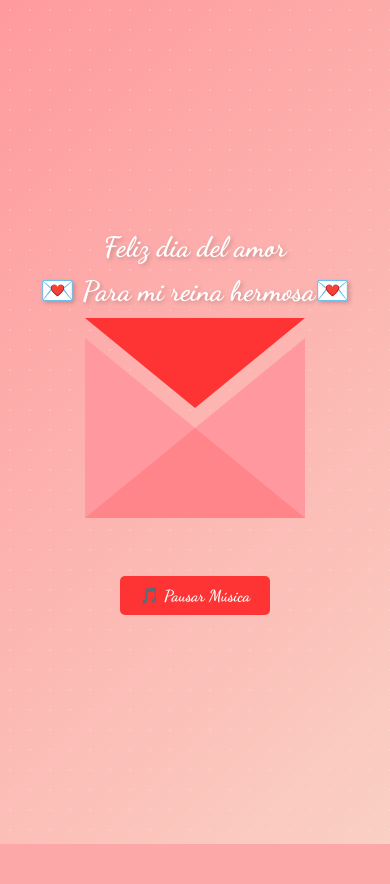
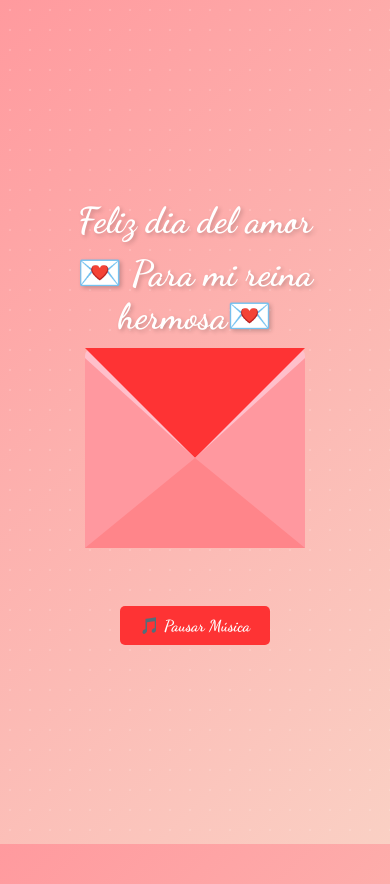
Before and after one commit to AaroonDaniel/AaroonDaniel.github.io, a PHP site: page / in a window 390 px wide. Shown: the top 884 px of the page. Before the commit the page ends 844 px from the top, so only its background shows below. Run offline with PHP 8.4, Linux system fonts and the light colour scheme.

Commit message:
styles.css

```diff
--- a/styles.css
+++ b/styles.css
@@ -139,8 +139,27 @@ body {
     background-color: #ff858a;
 }
 
-/* 📱 RESPONSIVE DESIGN */
 @media (max-width: 480px) {
+
+    /* Interior de la carta */
+    .inside {
+        position: absolute;
+        top: 0;
+        left: 0;
+        width: 100%;
+        height: 100%;
+        background-color: #ffc0cb;
+        /* Color rosado claro o el que prefieras */
+        z-index: -1;
+        border-radius: 8px;
+    }
+
+    /* Cuando la carta se abre, aseguramos que el interior sigue visible */
+    .container-letter.open .inside {
+        background-color: #fff5f5;
+        /* Un color diferente para que contraste */
+    }
+
     .container-letter {
         width: 220px;
         height: 200px;
@@ -149,28 +168,34 @@ body {
     .letter {
         border-left: 110px solid #ff989f;
         border-right: 110px solid #ff989f;
-        border-top: 90px solid transparent;
+        border-top: 100px solid transparent;
         border-bottom: 90px solid #ff858a;
     }
 
     .cover {
         border-left: 110px solid transparent;
         border-right: 110px solid transparent;
-        border-top: 90px solid #fe3334;
+        border-top: 110px solid #fe3334;
     }
 
     .letter-content {
         width: 200px;
-        height: 280px;
+        height: 380px;
         font-size: 16px;
         padding: 10px;
+        top: 120%;
+        /* Ajustar para que salga completamente */
+        transition: top 0.75s, opacity 0.75s;
+        border-top:solid transparent;
+
     }
 
-    .title {
-        font-size: 28px;
+    .container-letter.open .letter-content {
+        top: -120%;
+        /* Hace que la hoja salga más arriba */
+        opacity: 1;
+
     }
 
-    .subtitle {
-        font-size: 20px;
-    }
+
 }
```
